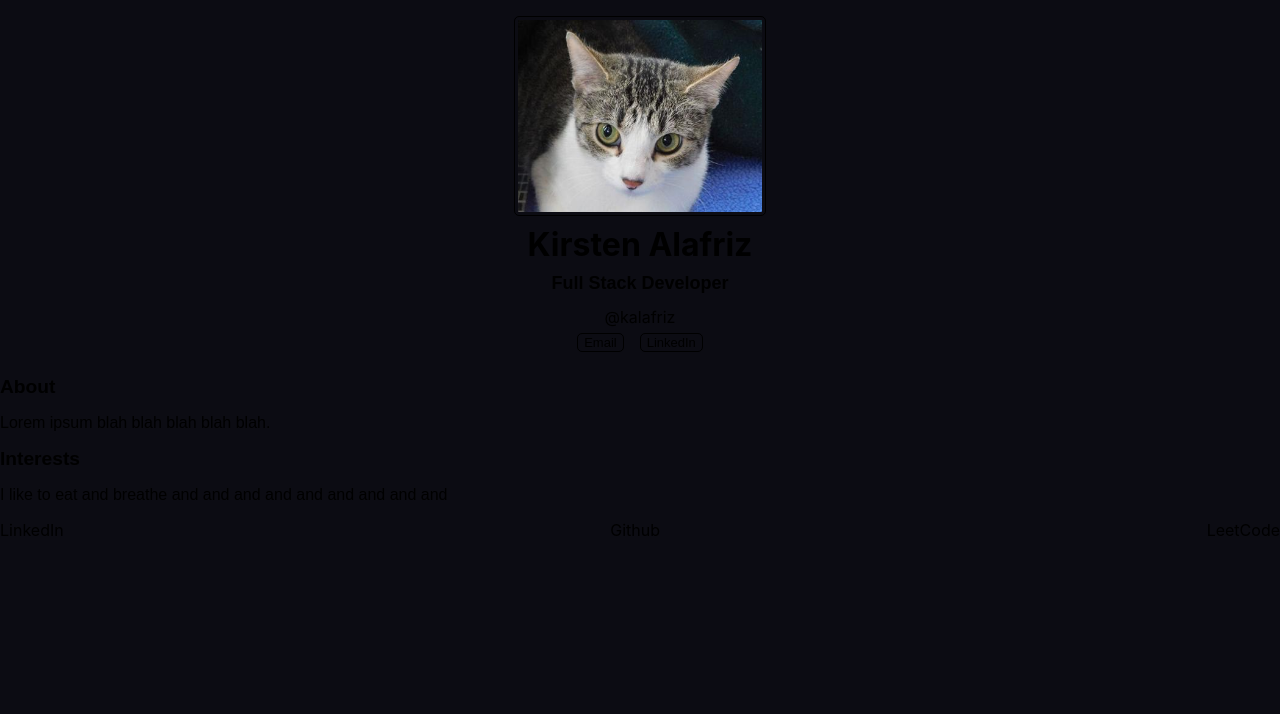
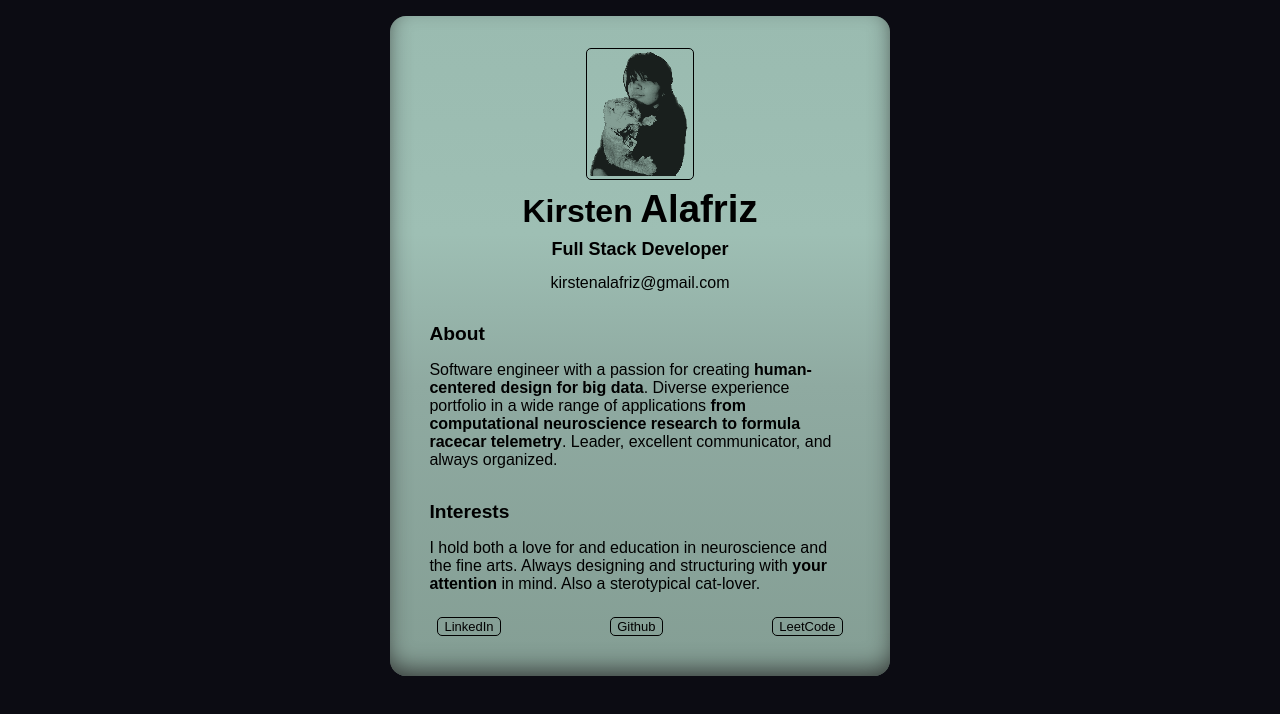
Before and after one commit to kalafriz/fsd-roadmap, a React (Create React App) app in the folder react/learn-react-scrimba/digital-business-card/: page / in a window 1280 px wide. Shown: the top 714 px of the page. Built offline with nearby package versions, Linux system fonts and the light colour scheme.

Commit message:
update copy, links, pfp

```diff
--- a/react/learn-react-scrimba/digital-business-card/src/App.js
+++ b/react/learn-react-scrimba/digital-business-card/src/App.js
@@ -11,21 +11,21 @@ const root = document.getElementById("root");
   - Interests
   - Footer (social icons)
   */
+
 function Info() {
   return (
     <div className="info">
       <img
         className="pfp"
-        src={require("./img/profile.jpg")}
+        src={require("./img/profile.png")}
         alt="Profile photo"
       />
-      <h1>Kirsten Alafriz</h1>
+      <h1>
+        <span className="firstname">Kirsten</span>{" "}
+        <span className="lastname">Alafriz</span>
+      </h1>
       <h3>Full Stack Developer</h3>
-      <a href="https://github.com/kalafriz">@kalafriz</a>
-      <div>
-        <button>Email</button>
-        <button>LinkedIn</button>
-      </div>
+      <p>kirstenalafriz@gmail.com</p>
     </div>
   );
 }
@@ -34,7 +34,15 @@ function About() {
   return (
     <div className="about">
       <h2>About</h2>
-      <p>Lorem ipsum blah blah blah blah blah.</p>
+      <p>
+        Software engineer with a passion for creating{" "}
+        <strong>human-centered design for big data</strong>. Diverse experience
+        portfolio in a wide range of applications{" "}
+        <strong>
+          from computational neuroscience research to formula racecar telemetry
+        </strong>
+        . Leader, excellent communicator, and always organized.{" "}
+      </p>
     </div>
   );
 }
@@ -43,7 +51,11 @@ function Interests() {
   return (
     <div className="interests">
       <h2>Interests</h2>
-      <p>I like to eat and breathe and and and and and and and and and</p>
+      <p>
+        I hold both a love for and education in neuroscience and the fine arts.
+        Always designing and structuring with <strong>your attention</strong> in
+        mind. Also a sterotypical cat-lover.{" "}
+      </p>
     </div>
   );
 }
@@ -51,21 +63,27 @@ function Interests() {
 function Footer() {
   return (
     <footer>
-      <a href="">LinkedIn</a>
-      <a href="">Github</a>
-      <a href="">LeetCode</a>
+      <button>
+        <a href="https://www.linkedin.com/in/kalafriz/">LinkedIn</a>
+      </button>
+      <button>
+        <a href="https://github.com/kalafriz">Github</a>
+      </button>
+      <button>
+        <a href="https://leetcode.com/u/kalafriz/">LeetCode</a>
+      </button>
     </footer>
   );
 }
 
 function App() {
   return (
-    <>
+    <div className="info-card">
       <Info />
       <About />
       <Interests />
       <Footer />
-    </>
+    </div>
   );
 }
 export default App;
```
Also changed, not shown: react/learn-react-scrimba/digital-business-card/src/img/profile.png (added), 1 other file (tests, documents, lock files or other folders).
